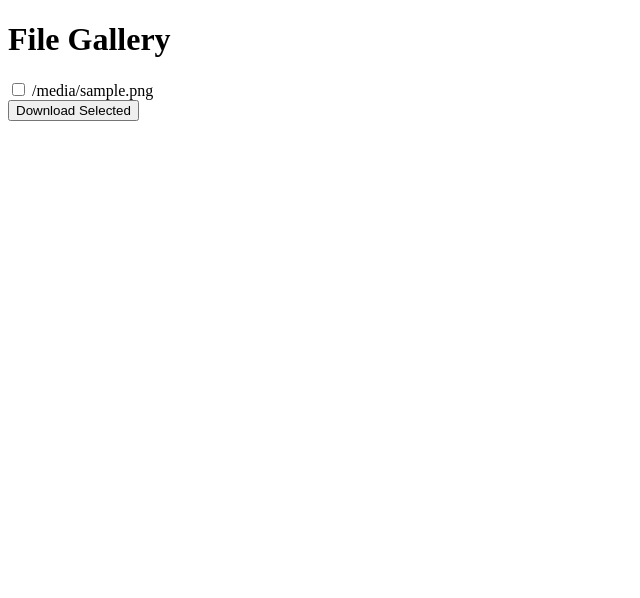
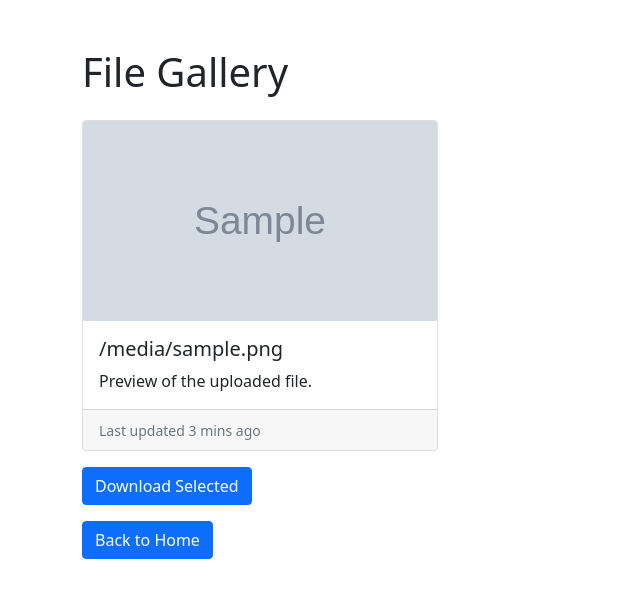
Before and after one commit to amirer21/MyCloudServer, a Flask app: template templates/gallery.html in a window 1280 px wide. Shown: the top 598 px of the page, without its empty margins (0-640 px from the left). Run offline with Flask 3, Linux system fonts and the light colour scheme; the template is opened without the code that fills it: most values are stand-ins (such as "Sample title", 1, 10 or a date in 2020); grey boxes marked "Sample" are stand-in pictures; some libraries are stand-ins or nearby versions.

Commit message:
Commit message

```diff
--- a/app.py
+++ b/app.py
@@ -5,7 +5,7 @@ import zipfile
 
 app = Flask(__name__)
 app.config['UPLOAD_FOLDER'] = 'D:\\python_workspace\\MyCloudServer\\shareFile'
-app.config['MAX_CONTENT_LENGTH'] = 16 * 1024 * 1024  # 제한 크기: 16MB
+#app.config['MAX_CONTENT_LENGTH'] = 16 * 1024 * 1024  # 제한 크기: 16MB
 
 # 파일 업로드를 위한 경로 (여러 파일 처리)
 @app.route('/upload', methods=['POST'])
@@ -51,19 +51,29 @@ def download_selected_files():
 @app.route('/')
 def index():
     return '''
+    <!-- Bootstrap CDN 추가 -->
+    <link href="https://cdn.jsdelivr.net/npm/bootstrap@5.0.2/dist/css/bootstrap.min.css" rel="stylesheet">
+
+    <!-- 홈페이지에 Bootstrap 클래스 적용 -->
     <!doctype html>
     <html>
-    <head><title>My Cloud Server</title></head>
+    <head>
+    <title>My Cloud Server</title>
+    <link href="https://cdn.jsdelivr.net/npm/bootstrap@5.0.2/dist/css/bootstrap.min.css" rel="stylesheet">
+    </head>
     <body>
-    <h1>Welcome to My Cloud Server</h1>
-    <form action="/upload" method="post" enctype="multipart/form-data">
-      <input type="file" name="file" multiple>
-      <input type="submit" value="Upload">
+    <div class="container">
+    <h1 class="mt-5 mb-3">Welcome to My Cloud Server</h1>
+    <form action="/upload" method="post" enctype="multipart/form-data" class="mb-3">
+        <input type="file" name="file" multiple class="form-control">
+        <button type="submit" class="btn btn-primary mt-3">Upload</button>
     </form>
-    <a href="/gallery">View Gallery</a>
+    <a href="/gallery" class="btn btn-info">View Gallery</a>
+    </div>
     </body>
     </html>
+
     '''
 
 if __name__ == '__main__':
-    app.run(debug=True)
+    app.run(host='0.0.0.0', port=5005)
--- a/templates/gallery.html
+++ b/templates/gallery.html
@@ -1,16 +1,53 @@
 <!doctype html>
 <html>
-<head><title>Gallery</title></head>
+<head>
+  <title>Gallery</title>
+  <link href="https://cdn.jsdelivr.net/npm/bootstrap@5.1.3/dist/css/bootstrap.min.css" rel="stylesheet">
+  <style>
+    .gallery-img {
+      height: 200px;
+      object-fit: cover; /* 이미지 비율 유지하며 영역 채우기 */
+      cursor: pointer;
+    }
+    .selected {
+      border: 5px solid #007bff; /* 선택 시 파란색 테두리 표시 */
+    }
+  </style>
+</head>
 <body>
-<h1>File Gallery</h1>
-<form action="/download-selected" method="post">
-  {% for file in files %}
-    <div>
-      <input type="checkbox" name="files" value="{{ file }}">
-      <label>{{ file }}</label>
+<div class="container mt-5">
+  <h1 class="mb-4">File Gallery</h1>
+  <form action="/download-selected" method="post">
+    <div class="row row-cols-1 row-cols-md-3 g-4">
+      {% for file in files %}
+      <div class="col">
+        <div class="card h-100" onclick="toggleSelection(this, '{{ file }}')">
+          <img src="/download/{{ file }}" class="card-img-top gallery-img" alt="{{ file }}">
+          <div class="card-body">
+            <h5 class="card-title">{{ file }}</h5>
+            <p class="card-text">Preview of the uploaded file.</p>
+          </div>
+          <div class="card-footer">
+            <input type="checkbox" name="files" value="{{ file }}" hidden>
+            <small class="text-muted">Last updated 3 mins ago</small>
+          </div>
+        </div>
+      </div>
+      {% endfor %}
     </div>
-  {% endfor %}
-  <input type="submit" value="Download Selected">
-</form>
+    <button type="submit" class="btn btn-primary mt-3">Download Selected</button>
+  </form>
+  <a href="/" class="btn btn-primary mt-3">Back to Home</a>
+</div>
+
+<script src="https://cdn.jsdelivr.net/npm/bootstrap@5.1.3/dist/js/bootstrap.bundle.min.js"></script>
+<script>
+function toggleSelection(card, filename) {
+  const img = card.querySelector('img');
+  const checkbox = card.querySelector('input[type="checkbox"]');
+  checkbox.checked = !checkbox.checked; // 체크박스 토글
+  img.classList.toggle('selected'); // 선택 스타일 토글
+}
+</script>
 </body>
 </html>
```
